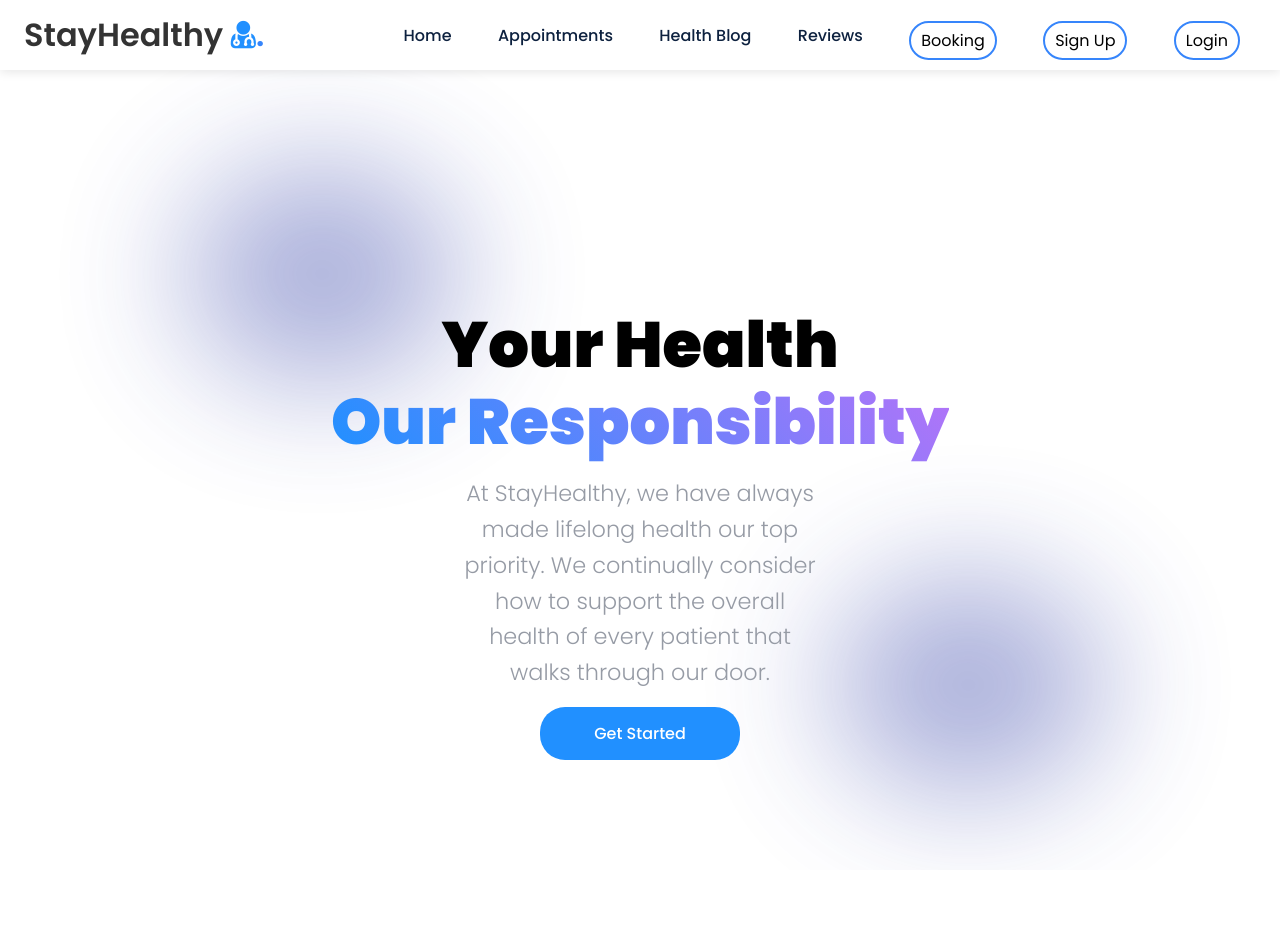
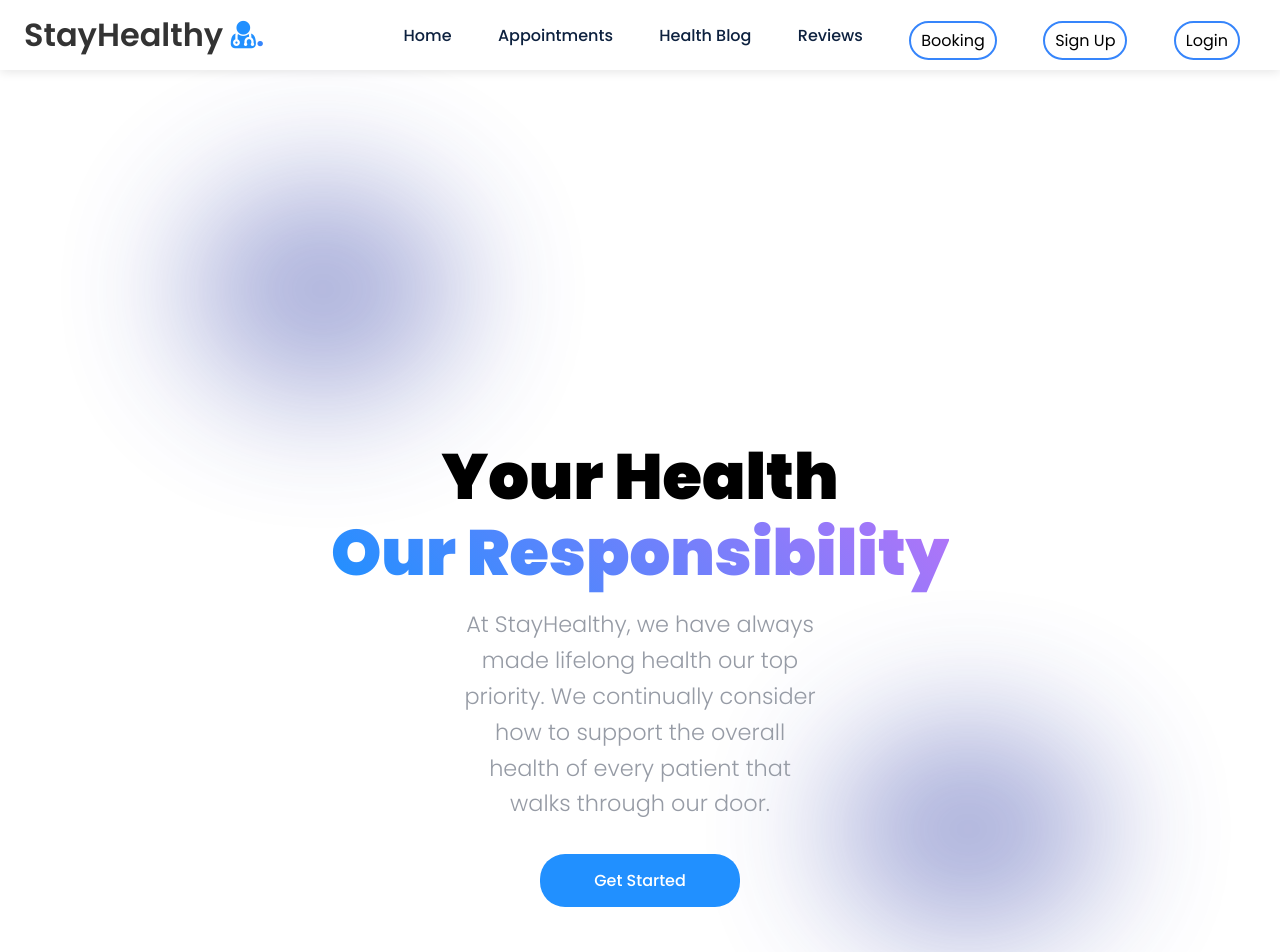
Before and after one commit to Emic21/med_app, a React (Create React App) app: page / in a window 1280 px wide. Shown: the top 952 px of the page. Before the commit the page ends 870 px from the top, so only its background shows below. Built offline with nearby package versions, Linux system fonts and the light colour scheme.

Commit message:
Update LandingPage.js

```diff
--- a/src/Components/Landing_Page/LandingPage.js
+++ b/src/Components/Landing_Page/LandingPage.js
@@ -1,21 +1,21 @@
 import React from "react";
-import { Link } from "react-router-dom"; // Import Link from react-router-dom
+import { Link } from "react-router-dom";
 import "./LandingPage.css";
 
 const LandingPage = () => {
   return (
     <section className="hero-section">
-      <div>
+      <div className="container">
         <div data-aos="fade-up" className="flex-hero">
           <h1>
-            Your Health<br />
+            Your Health
+            <br />
             <span className="text-gradient">Our Responsibility</span>
           </h1>
 
+          {/* Blob Background Elements */}
           <div className="blob-cont">
             <div className="blue blob"></div>
-          </div>
-          <div className="blob-cont">
             <div className="blue1 blob"></div>
           </div>
 
@@ -25,9 +25,11 @@ const LandingPage = () => {
             that walks through our door.
           </h4>
 
-          <Link to="/InstantConsultation">
-            <button className="button">Get Started</button>
-          </Link>
+          <div className="button-container">
+            <Link to="/InstantConsultation">
+              <button className="button">Get Started</button>
+            </Link>
+          </div>
         </div>
       </div>
     </section>
```
